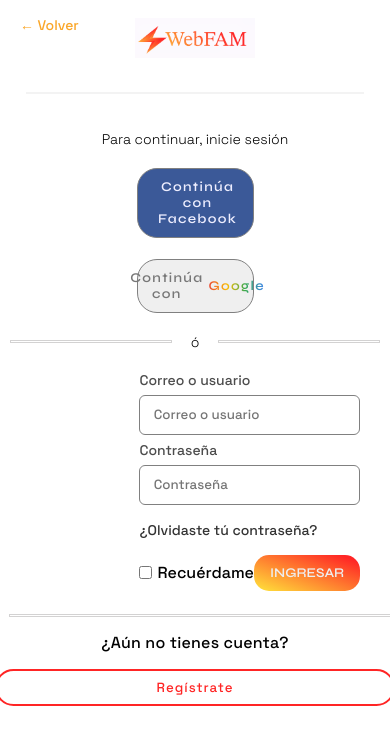
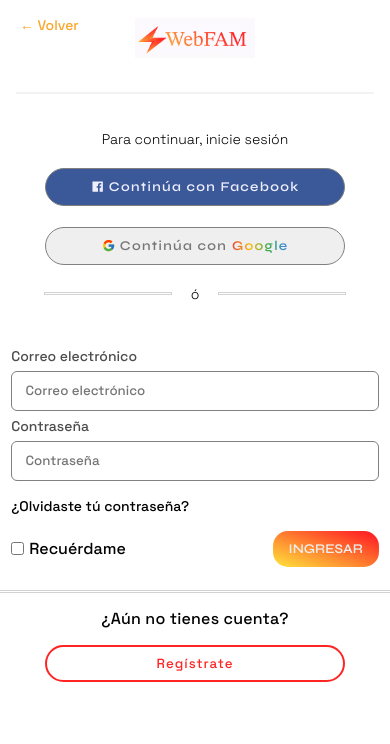
Before and after one commit to KrlosPK/WebFAM, a React (Vite) app: page /login in a window 390 px wide. Shown: the top 744 px of the page. Built offline with nearby package versions, Linux system fonts and the light colour scheme.

Commit message:
fixed login responsiveness

```diff
--- a/src/components/Login/Login.jsx
+++ b/src/components/Login/Login.jsx
@@ -1,17 +1,17 @@
-import './login.css';
-import { Link } from 'react-router-dom';
-import { Button } from '../Utils';
+import './login.css'
+import { Link } from 'react-router-dom'
+import { Button } from '../Utils'
 
 //? Icons
-import { AiFillFacebook } from 'react-icons/ai';
-import { FcGoogle } from 'react-icons/fc';
+import { AiFillFacebook } from 'react-icons/ai'
+import { FcGoogle } from 'react-icons/fc'
 
 const Login = () => {
 	return (
 		<div className='login-div'>
 			<header className='login-header'>
 				<img
-					src='assets/WebFAM_logo.png'
+					src='../assets/WebFAM_logo.png'
 					width={120}
 					alt='WebFAM logo'
 				/>
@@ -28,7 +28,8 @@
 							<AiFillFacebook /> Continúa con Facebook
 						</button>
 						<button className='Login-button button_gg'>
-							<FcGoogle /> Continúa con<div className='google_gradient'>Google</div>
+							<FcGoogle /> Continúa con
+							<div className='google_gradient'>Google</div>
 						</button>
 					</div>
 					<div className='between-session'>
@@ -39,15 +40,18 @@
 				</div>
 				<form className='second-login'>
 					<div className='main-form'>
-						<label className='input-login'>Correo o usuario</label>
-						<input type='text' placeholder='Correo o usuario' />
+						<label className='input-login'>
+							Correo electrónico
+						</label>
+						<input type='text' placeholder='Correo electrónico' />
 						<label className='input-login'>Contraseña</label>
 						<input type='password' placeholder='Contraseña' />
 					</div>
 					<div className='forgot-password'>
-						<Link to={'recuperar-contraseña'}>
-							¿Olvidaste tú contraseña?
-						</Link>
+						¿Olvidaste tú contraseña?
+						{/*//? Hacer página de recuperar contraseña */}
+						{/* <Link to={'recuperar-contraseña'}>
+						</Link> */}
 					</div>
 					<div className='remind-me'>
 						<div>
@@ -65,7 +69,7 @@
 				<button>Regístrate</button>
 			</section>
 		</div>
-	);
-};
+	)
+}
 
-export { Login };
+export { Login }
--- a/src/components/Login/login.css
+++ b/src/components/Login/login.css
@@ -1,9 +1,3 @@
-/* Layout */
-.login-div {
-	margin: auto;
-	width: 95%;
-}
-
 /* Header */
 .login-header {
 	display: grid;
@@ -28,8 +22,9 @@
 
 /* first login form */
 .login-form {
-	display: grid;
-	place-items: center;
+	align-items: center;
+	display: flex;
+	flex-direction: column;
 }
 .login-form p {
 	font-size: 14px;
@@ -43,24 +38,25 @@
 	flex-direction: column;
 	gap: 1.3rem;
 	justify-content: center;
+	width: 320px;
 }
 .Login-button {
-	display: flex;
-	justify-content: center;
 	align-items: center;
-	gap: 5px;
 	border: 1px solid gray;
 	border-radius: 20px;
 	cursor: pointer;
+	display: flex;
 	font-family: 'Syne', sans-serif;
+	gap: 5px;
+	justify-content: center;
 	letter-spacing: 1.3px;
 	padding: 10px 1rem;
-	width: 30vw;
 }
 .button_fb {
 	background: #3b5998;
 	color: #eef;
 	transition: background 300ms ease-in-out;
+	width: 100%;
 }
 .button_fb:hover {
 	background: #2c4375;
@@ -68,6 +64,7 @@
 .button_gg {
 	color: #777;
 	transition: background 300ms ease-in-out;
+	width: 100%;
 }
 .button_gg:hover {
 	background: rgba(226, 226, 226, 0.7);
@@ -92,17 +89,18 @@
 	justify-content: center;
 }
 .line-breaker {
-	content: '';
 	height: 1px;
 	outline: 1px solid rgb(211, 210, 210);
-	width: 10rem;
+	width: 100%;
 }
 
 /* Second login form */
 .second-login {
-	display: grid;
-	padding-bottom: 1.5rem;
-	width: 30%;
+	display: flex;
+	flex-direction: column;
+	padding-block: 1.5rem;
+	padding-inline: 0.7rem;
+	width: 400px;
 }
 .input-login {
 	color: rgba(0, 0, 0, 0.7);
@@ -152,11 +150,11 @@
 
 /* Register section */
 .breaker-footer {
-	content: '';
 	height: 1px;
 	margin: auto;
+	max-width: 410px;
 	outline: 1px solid rgb(211, 210, 210);
-	width: 25rem;
+	width: 100%;
 }
 .register-section {
 	align-items: center;
@@ -179,9 +177,32 @@
 	letter-spacing: 1px;
 	padding: 0.5rem;
 	transition: border-color 300ms ease-in-out, color 300ms ease-in-out;
-	width: 25rem;
+	width: 300px;
 }
 .register-section button:hover {
 	border-color: #f39a25;
 	color: #f39a25;
 }
+
+@media (max-width: 630px) {
+	.second-login {
+		width: 100%;
+	}
+}
+@media (max-width: 450px) {
+	.line-breaker {
+		width: 100%;
+	}
+	.button_fb {
+		width: 300px;
+	}
+	.button_gg {
+		width: 300px;
+	}
+	.first-login {
+		width: 300px;
+	}
+	.buttons {
+		width: 300px;
+	}
+}
--- a/src/components/Not-found/NotFound.jsx
+++ b/src/components/Not-found/NotFound.jsx
@@ -1,16 +1,15 @@
-import './NotFound.css';
-import { Link } from 'react-router-dom';
+import './NotFound.css'
+import { Link } from 'react-router-dom'
 
 const NotFound = () => {
 	return (
 		<section className='nf-container'>
 			<img src='assets/error-404.png' alt='error 404 page not found' />
-			<h2>Hola</h2>
 			<Link className='go-back' to='/'>
 				← Volver
 			</Link>
 		</section>
-	);
-};
+	)
+}
 
-export { NotFound };
+export { NotFound }
```
